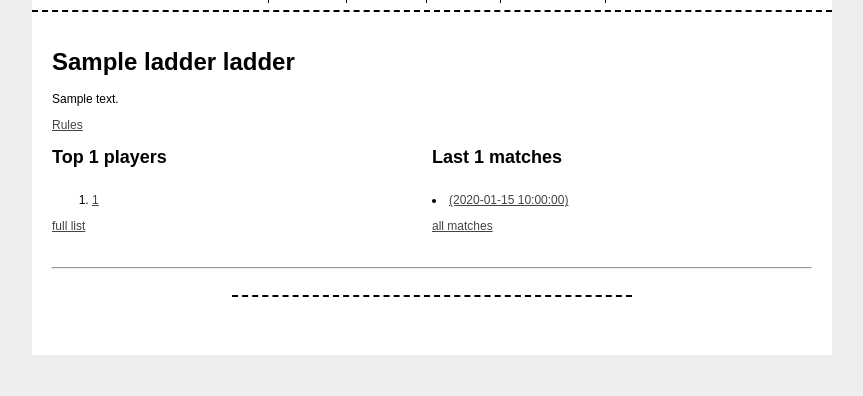
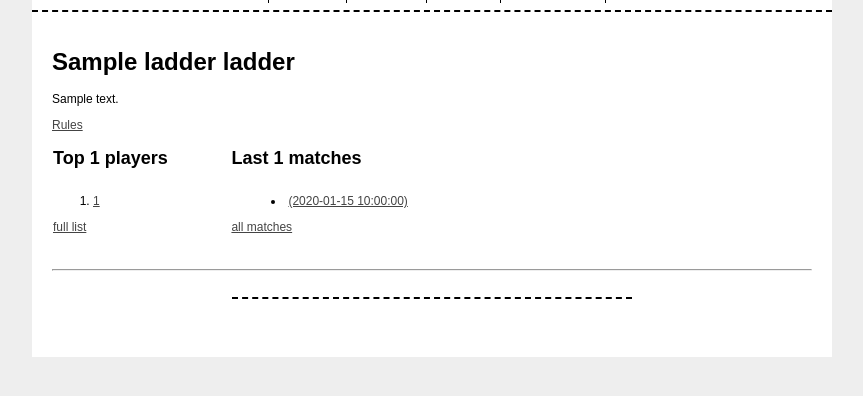
Before and after one commit to renefritze/SpringLadder, a Python web app: template website/templates/viewladder.html in a window 1280 px wide. Shown: the part 126-522 px from the top of the page, without its empty margins (168-1031 px from the left). Run offline with Jinja, Linux system fonts and the light colour scheme; the template is opened without the code that fills it: most values are stand-ins (such as "Sample title", 1, 10 or a date in 2020).

Commit message:
fix backlink and layout

```diff
--- a/website/templates/scoreboard.html
+++ b/website/templates/scoreboard.html
@@ -28,6 +28,6 @@
 		</tbody>
 	</table>
 	<br/>
-	<a href="/viewladder?id={{ladder.id}}" > back to ladder </a>
+	<a href="/viewladder.py?id={{ladder.id}}" > back to ladder </a>
 </div>
 {% endblock %}
--- a/website/templates/viewladder.html
+++ b/website/templates/viewladder.html
@@ -9,7 +9,9 @@
 	{% endif %}
 	<a href="/viewrules.py?id={{ladder.id}}">Rules</a>
 	<div style="clear:both;"></div>
-	<div style="float:left;width:50%;">
+	<table>
+		<tr>
+			<td style="width:50%;">
 				<h2>Top {{ rank_table.rows|length }} players</h2>
 				<ol>
 					{% for row in rank_table.rows %}
@@ -17,8 +19,8 @@
 					{% endfor %}
 				</ol>
 				<a href="/scoreboard.py?id={{ladder.id}}">full list</a>
-	</div>
-	<div>
+			</td>
+			<td>
 				<h2>Last {{ matches|length }} matches</h2>
 				<ul>
 					{% for l in matches %}
@@ -26,7 +28,9 @@
 					{% endfor %}
 				</ul>
 				<a href="/viewmatch.py?ladder={{ladder.id}}">all matches</a>
-	</div>
+			</td>
+		</tr>
+	</table>
 	<div style="clear:both;"></div>
 	</br>
 
```
Lines whose indentation alone changed are shown as unchanged.
